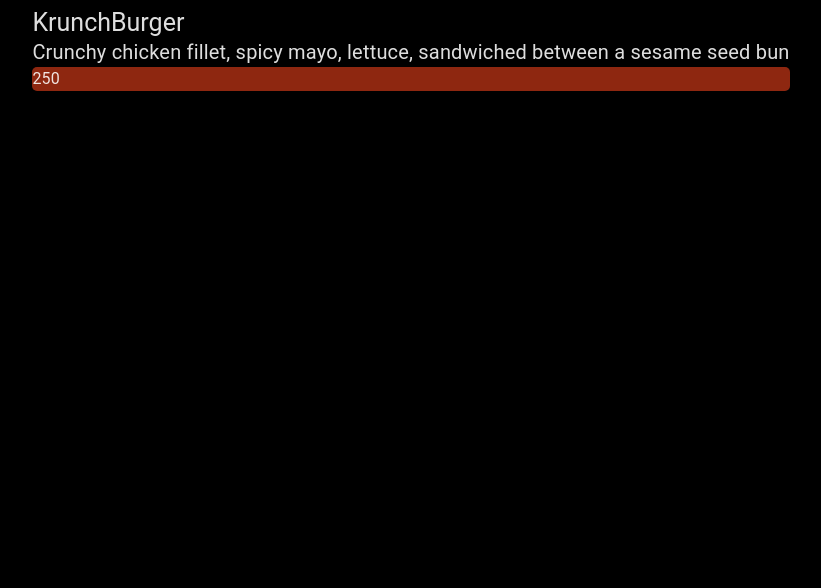
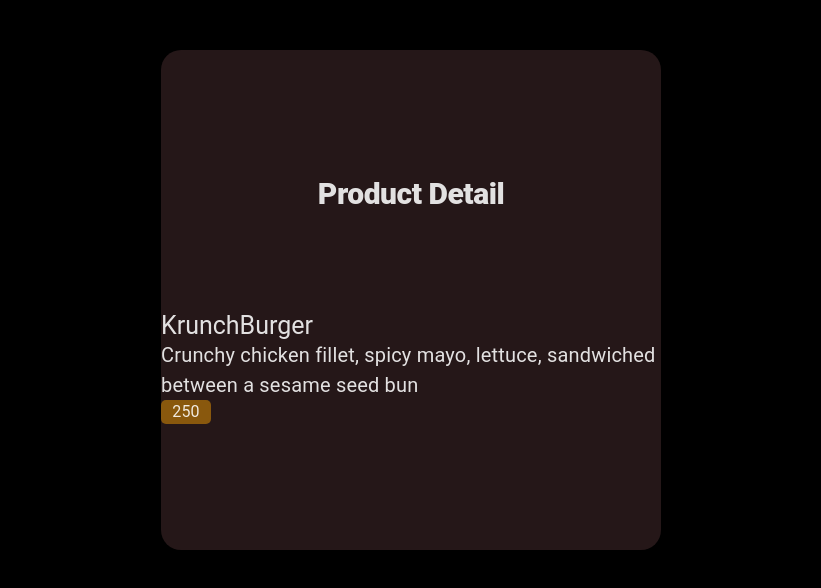
Before and after one commit to InvoHusnain/food-ordering-app, a React (Vite) app: page /product/1 in a window 1280 px wide. Shown: the top 588 px of the page, without its empty margins (229-1050 px from the left). Built offline with nearby package versions, Linux system fonts and the light colour scheme.

Commit message:
Added: Login Page

```diff
--- a/src/App.jsx
+++ b/src/App.jsx
@@ -2,34 +2,27 @@ import './App.css'
 import {BrowserRouter, Routes, Route} from 'react-router-dom'
 import SingleProduct from './pages/SingleProduct'
 import MainPage from './pages/MainPage'
-import { useEffect, useState } from 'react'
+import { useState } from 'react'
 import LoginPage from './pages/LoginPage'
 
 
 function App() {
- const [isLoggedIn, setIsLoggedIn] = useState(false);
+ const [isLoggedIn, setIsLoggedIn] = useState (JSON.parse(localStorage.getItem('isLoggedIn')) || false );
    const handleLogin = () => {
     setIsLoggedIn(true);
-    localStorage.setItem('isLoggedIn', 'true')
+    localStorage.setItem('isLoggedIn', true)
   };
-
-  useEffect(()=>{
-    const loggedState = localStorage.getItem('isLoggedIn');
-
-    if(loggedState === 'true'){
-      setIsLoggedIn(true);
-    }
-  }, [])
 
   const handleLogout = () =>{
     setIsLoggedIn(false);
-    localStorage.removeItem('isLoggedIn')
+    localStorage.removeItem('isLoggedIn');
   }
 
   return (
     <BrowserRouter>
       <Routes>
-        <Route path="/" element={isLoggedIn ? <MainPage handleLogout={handleLogout}/> : <LoginPage onLogin={handleLogin} />} />
+        <Route path='/login' element={<LoginPage handleLogin={handleLogin}/>} />
+        <Route path="/" element={<MainPage handleLogout={handleLogout}  isLoggedIn={isLoggedIn}/>  }/>
         <Route path="/product/:id" element={<SingleProduct/>} />
       </Routes>
     </BrowserRouter>
--- a/src/pages/LoginPage.jsx
+++ b/src/pages/LoginPage.jsx
@@ -1,11 +1,12 @@
 import React, {useState} from 'react'
 import { Box,Button } from '@mui/material'
 import '../styles/pages/LoginPage.scss'
+import { useNavigate } from 'react-router-dom';
 
-const LoginPage = ({onLogin}) => {
+const LoginPage = ({handleLogin}) => {
     const [email, setEmail] = useState('');
     const [password, setPassword] = useState('');
-
+    const navigate = useNavigate()
     const handleEmailChange = (e) => {
     setEmail(e.target.value);
     };
@@ -20,7 +21,9 @@ const LoginPage = ({onLogin}) => {
     // Dummy authentication logic
     if (email === 'dummy@example.com' && password === 'password') {
       // Authentication successful
-      onLogin();
+
+      handleLogin();
+      navigate('/')
 
     //  local storage
         localStorage.setItem('email', email);
--- a/src/pages/MainPage.jsx
+++ b/src/pages/MainPage.jsx
@@ -1,4 +1,5 @@
 import React from 'react'
+import { Navigate } from 'react-router-dom'
 import Header from '../Components/base-structure/Header'
 import List from '../Components/Body/Restaurant-List/List'
 import CardProvider from '../utils/CardProvider'
@@ -6,6 +7,10 @@ import CardProvider from '../utils/CardProvider'
 
 const MainPage = (props) => {
   const {handleLogout} = props;
+  console.log(props)
+  if(props.isLoggedIn === false){
+   return <Navigate to='/login' replace />
+  }
   return (
     <CardProvider>
       <Header handleLogout={handleLogout}/>
--- a/src/pages/SingleProduct.jsx
+++ b/src/pages/SingleProduct.jsx
@@ -10,6 +10,7 @@ const SingleProduct = () => {
   return (
     <>
     <Box className="product-wrapper">
+      <Typography variant='h1'>Product Detail</Typography>
       <Box className="product-head">
         <Typography variant='h3'>{Item.title}</Typography>
         <Box className="product-content">
--- a/src/styles/pages/SingleProduct.scss
+++ b/src/styles/pages/SingleProduct.scss
@@ -3,6 +3,17 @@
   justify-content: center;
   align-items: center;
   flex-direction: column;
+  max-width: 500px;
+  margin: 50px auto;
+  background-color: #251718;
+  border-radius: 20px;
+  min-height: 500px;
+  row-gap: 100px;
+  h1 {
+    font-size: 30px;
+    text-align: center;
+    font-weight: 800;
+  }
   .product-head {
     h3 {
       font-size: 25px;
@@ -17,8 +28,10 @@
   }
   .product-price {
     .price {
-      background-color: hsla(11, 80%, 31%, 1);
+      background-color: rgba(255, 166, 0, 0.459);
       border-radius: 5px;
+      max-width: 50px;
+      text-align: center;
     }
   }
 }
```
